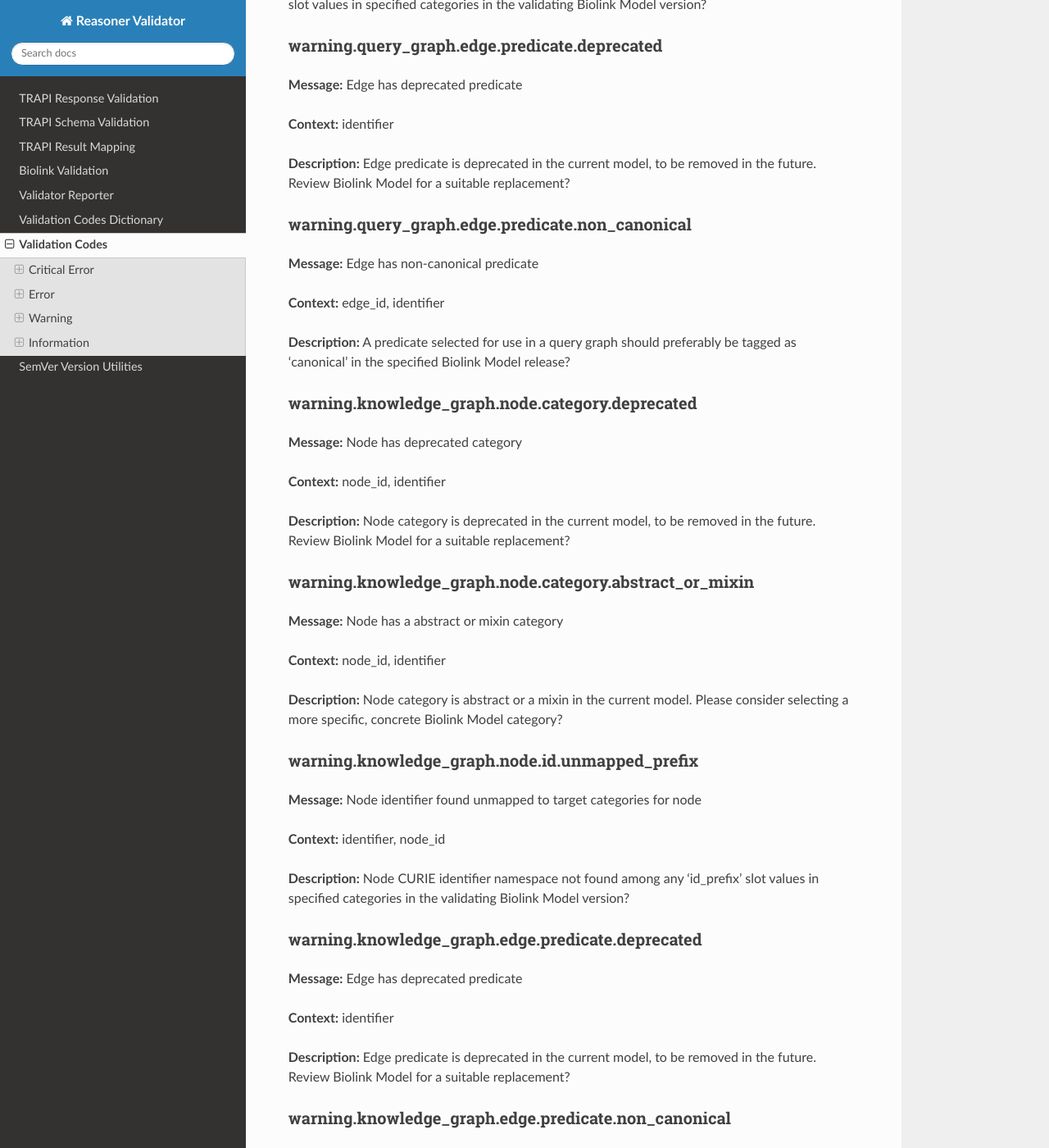
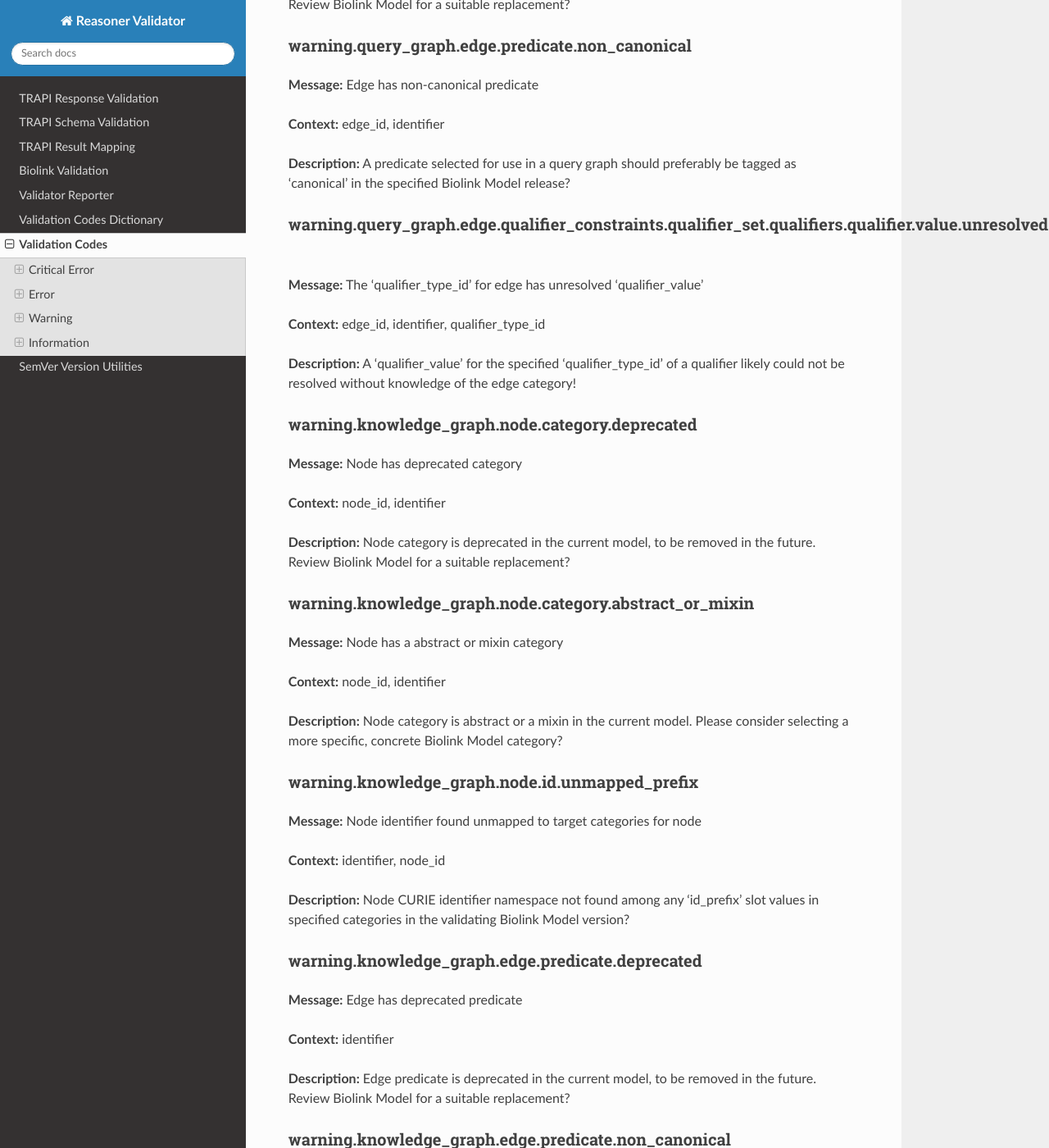
Before and after one commit to NCATSTranslator/reasoner-validator, a Sphinx documentation site: the page built from docs/validation_codes_dictionary.md, in a window 1280 px wide and 1400 px high, scrolled down 24400 px. Shown: the whole window at 82% size. Built offline with Sphinx 7.4.7 and the Read the Docs theme 2.0.0, drawn with Linux system fonts in a browser that asks for light colours; some of the changed text lies outside the part shown.

Commit message:
Knowledge graph edge qualifiers qualifier "value unresolved" validation error demoted to a warning

```diff
--- a/docs/validation_codes_dictionary.md
+++ b/docs/validation_codes_dictionary.md
@@ -918,6 +910,14 @@
 
 **Description:** A predicate selected for use in a query graph should preferably be tagged as 'canonical' in the specified Biolink Model release?
 
+### warning.query_graph.edge.qualifier_constraints.qualifier_set.qualifiers.qualifier.value.unresolved
+
+**Message:** The 'qualifier_type_id' for edge has unresolved 'qualifier_value'
+
+**Context:** edge_id, identifier, qualifier_type_id
+
+**Description:** A 'qualifier_value' for the specified 'qualifier_type_id' of a qualifier likely could not be resolved without knowledge of the edge category!
+
 ### warning.knowledge_graph.node.category.deprecated
 
 **Message:** Node has deprecated category
@@ -957,6 +957,14 @@
 **Context:** edge_id, identifier
 
 **Description:** A predicate selected for use in a knowledge graph should preferably be tagged as 'canonical' in the specified Biolink Model release?
+
+### warning.knowledge_graph.edge.qualifiers.qualifier.value.unresolved
+
+**Message:** The 'qualifier_type_id' for edge has unresolved 'qualifier_value'
+
+**Context:** edge_id, identifier, qualifier_type_id
+
+**Description:** A 'qualifier_value' for the specified 'qualifier_type_id' of a qualifier likely could not be resolved without knowledge of the edge category!
 
 ### warning.knowledge_graph.edge.attribute.type_id.is_category
 
```
Also changed, not shown: other parts of docs/validation_codes_dictionary.md (+0 -8 lines), CHANGELOG.md (+1 -0 lines), 3 other files.
